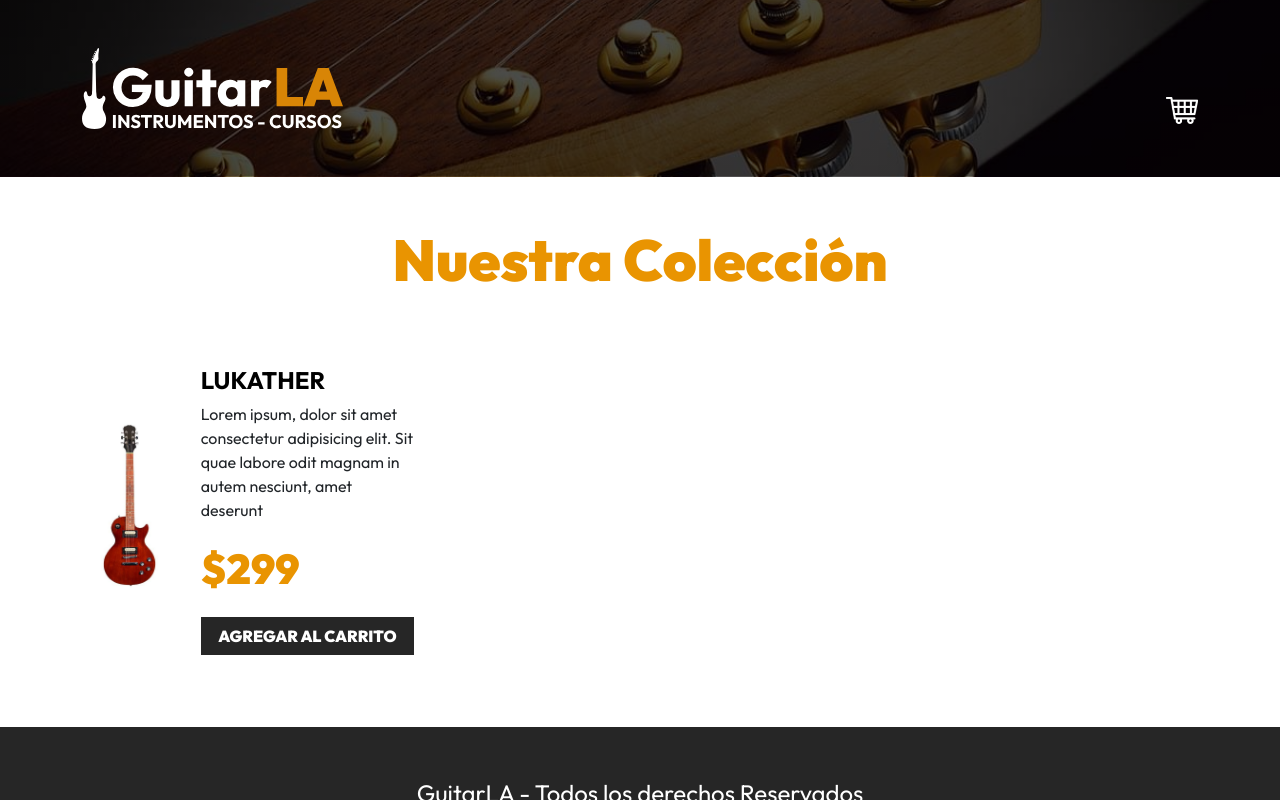
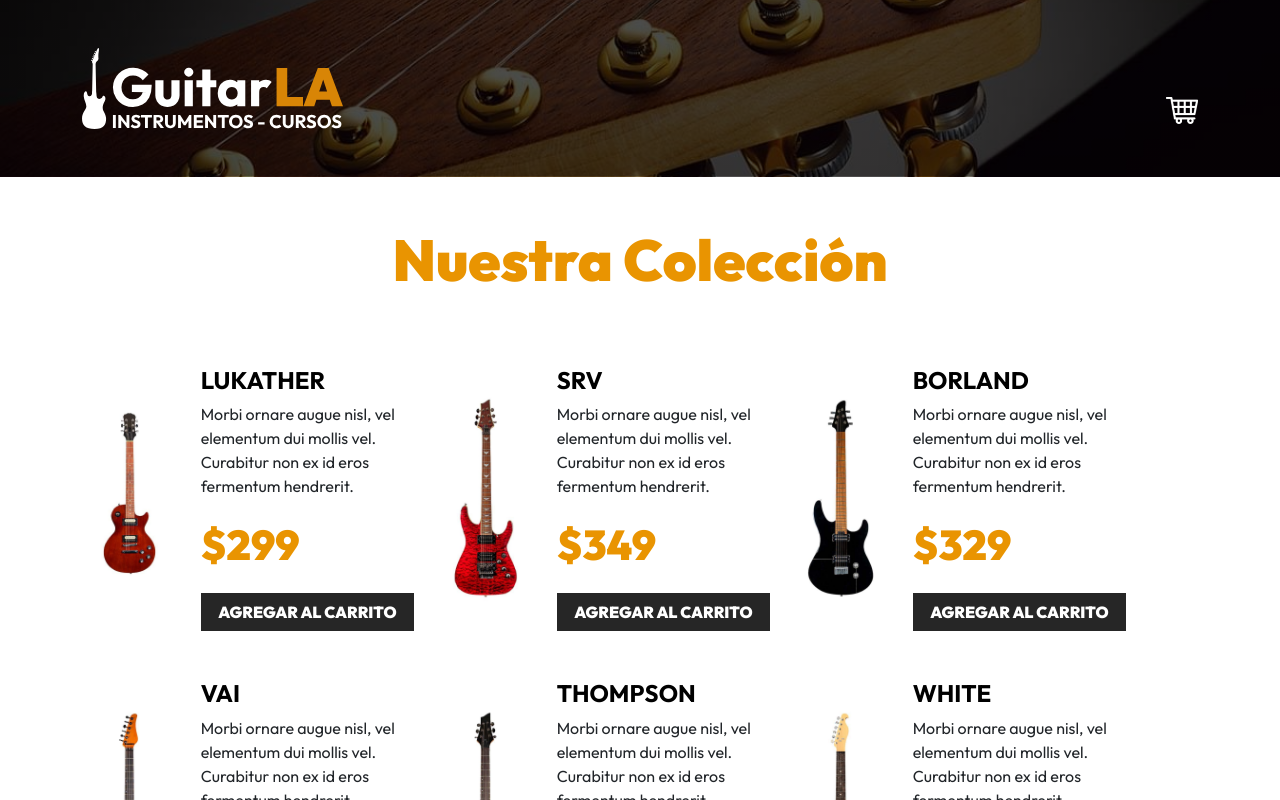
Before and after one commit to SebastianCastilloDev/guitarla, a React (Vite) app: page / in a window 1280 px wide. Shown: the top 800 px of the page. Built offline with nearby package versions, Linux system fonts and the light colour scheme.

Commit message:
Mostrando la informacion de cada guitarra

```diff
--- a/src/App.jsx
+++ b/src/App.jsx
@@ -1,34 +1,32 @@
-import { useState, useEffect } from "react"
-import Header from "./components/Header"
-import Guitar from "./components/Guitar"
-import { db } from "./data/db"
-
+import { useState, useEffect } from "react";
+import Header from "./components/Header";
+import Guitar from "./components/Guitar";
+import { db } from "./data/db";
 
 function App() {
+  const [data, setData] = useState(db);
 
-  const [data, setData] = useState([])
-
-  useEffect(()=>{
-    setData(db)
-  },[])
-
-  return(
+  return (
     <>
       <Header />
       <main className="container-xl mt-5">
-          <h2 className="text-center">Nuestra Colección</h2>
+        <h2 className="text-center">Nuestra Colección</h2>
 
-          <div className="row mt-5">
-            <Guitar />
-          </div>
+        <div className="row mt-5">
+          {data.map((guitar) => (
+            <Guitar key={guitar.id} guitar={guitar} />
+          ))}
+        </div>
       </main>
       <footer className="bg-dark mt-5 py-5">
-          <div className="container-xl">
-              <p className="text-white text-center fs-4 mt-4 m-md-0">GuitarLA - Todos los derechos Reservados</p>
-          </div>
+        <div className="container-xl">
+          <p className="text-white text-center fs-4 mt-4 m-md-0">
+            GuitarLA - Todos los derechos Reservados
+          </p>
+        </div>
       </footer>
     </>
-  )
+  );
 }
 
-export default App
+export default App;
--- a/src/components/Guitar.jsx
+++ b/src/components/Guitar.jsx
@@ -1,20 +1,25 @@
-function Guitar() {
-    return(
+function Guitar({ guitar }) {
+  const { id, name, image, description, price } = guitar;
+
+  return (
     <div className="col-md-6 col-lg-4 my-4 row align-items-center">
       <div className="col-4">
-                <img className="img-fluid" src="./public/img/guitarra_01.jpg" alt="imagen guitarra" />
+        <img
+          className="img-fluid"
+          src={`/img/${image}.jpg`}
+          alt="imagen guitarra"
+        />
       </div>
       <div className="col-8">
-                <h3 className="text-black fs-4 fw-bold text-uppercase">Lukather</h3>
-                <p>Lorem ipsum, dolor sit amet consectetur adipisicing elit. Sit quae labore odit magnam in autem nesciunt, amet deserunt</p>
-                <p className="fw-black text-primary fs-3">$299</p>
-                <button
-                    type="button"
-                    className="btn btn-dark w-100"
-                >Agregar al Carrito</button>
+        <h3 className="text-black fs-4 fw-bold text-uppercase">{name}</h3>
+        <p>{description}</p>
+        <p className="fw-black text-primary fs-3">${price}</p>
+        <button type="button" className="btn btn-dark w-100">
+          Agregar al Carrito
+        </button>
       </div>
     </div>
-    )
+  );
 }
 
-export default Guitar
+export default Guitar;
```
Lines whose indentation alone changed are shown as unchanged.
